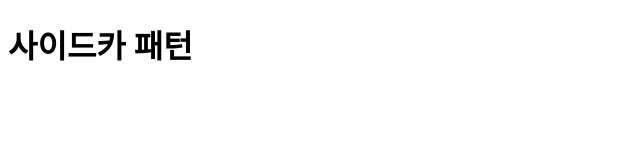
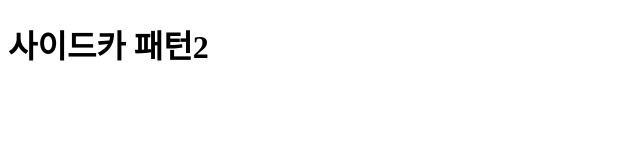
Before and after one commit to oleho/web-contents, a plain HTML site: page index.html in a window 1280 px wide. Shown: the full height of the page, 0-640 px from the left. Drawn offline with Linux system fonts and the light colour scheme.

Commit message:
Update index.html

```diff
--- a/index.html
+++ b/index.html
@@ -1,9 +1,9 @@
 <!DOCTYPE html>
 <html>
 <head>
-  <title>사이드카 패턴</title>
+  <title>사이드카 패턴2</title>
 </head>
 <body>
-  <h1>사이드카 패턴</h1>
+  <h1>사이드카 패턴2</h1>
 </body>
 </html>
```
